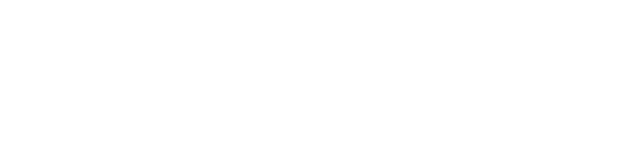
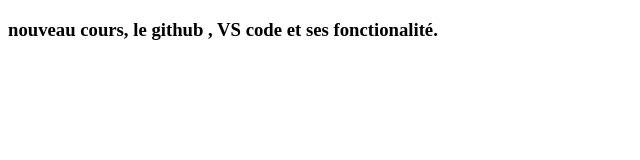
Before and after one commit to joyce704/githubtest, a plain HTML site: page index.html in a window 1280 px wide. Shown: the whole page, without its empty margins (0-640 px from the left). Drawn offline with Linux system fonts and the light colour scheme.

Commit message:
Update index.html

```diff
--- a/index.html
+++ b/index.html
@@ -4,6 +4,7 @@
     <meta charset="UTF-8">
     <meta name="viewport" content="width=device-width, initial-scale=1.0">
     <title> YEARHHHHHHHHHH</title>
+   <h3> nouveau cours, le github , VS code et ses fonctionalité. </h3>
 </head>
 <body>
 
```
